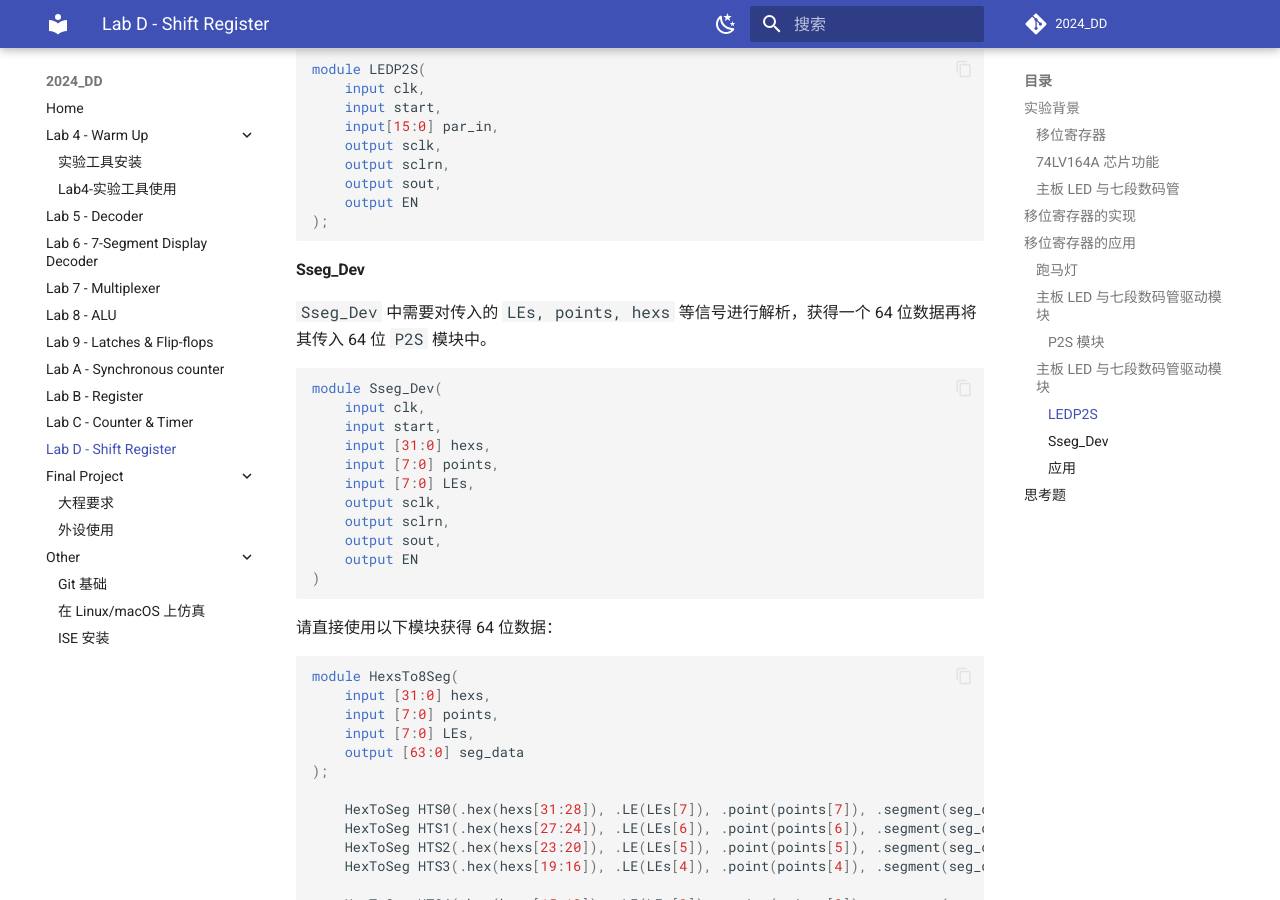
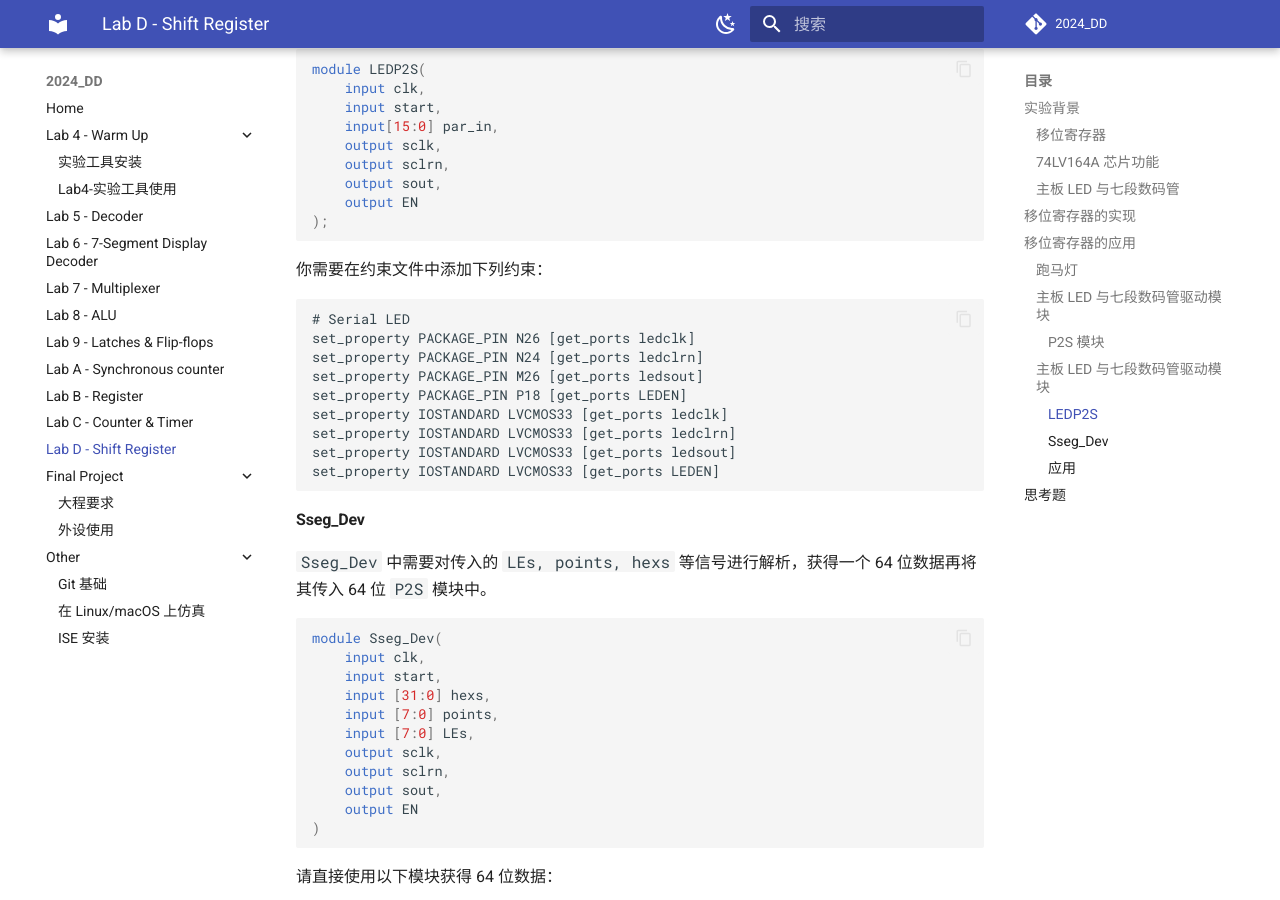
Before and after one commit to Guahao31/2024_DD, an MkDocs documentation site: the page built from docs/labD/shift_register.md, in a window 1280 px wide and 900 px high, scrolled down 7532 px. Built offline with MkDocs 1.6.1 and Material for MkDocs 9.7.7, drawn with Linux system fonts in a browser that asks for light colours; a script that is not in the unit is left out; comment, search, counter and statistics services are not loaded.

Commit message:
update: lab9 add constraints for LED-searial

````diff
--- a/docs/labD/shift_register.md
+++ b/docs/labD/shift_register.md
@@ -320,6 +320,20 @@ module LEDP2S(
 );
 ```
 
+你需要在约束文件中添加下列约束：
+
+```
+# Serial LED
+set_property PACKAGE_PIN N26 [get_ports ledclk]
+set_property PACKAGE_PIN N24 [get_ports ledclrn]
+set_property PACKAGE_PIN M26 [get_ports ledsout]
+set_property PACKAGE_PIN P18 [get_ports LEDEN]
+set_property IOSTANDARD LVCMOS33 [get_ports ledclk]
+set_property IOSTANDARD LVCMOS33 [get_ports ledclrn]
+set_property IOSTANDARD LVCMOS33 [get_ports ledsout]
+set_property IOSTANDARD LVCMOS33 [get_ports LEDEN]
+```
+
 #### Sseg_Dev
 
 `Sseg_Dev` 中需要对传入的 `LEs, points, hexs` 等信号进行解析，获得一个 64 位数据再将其传入 64 位 `P2S` 模块中。
````
